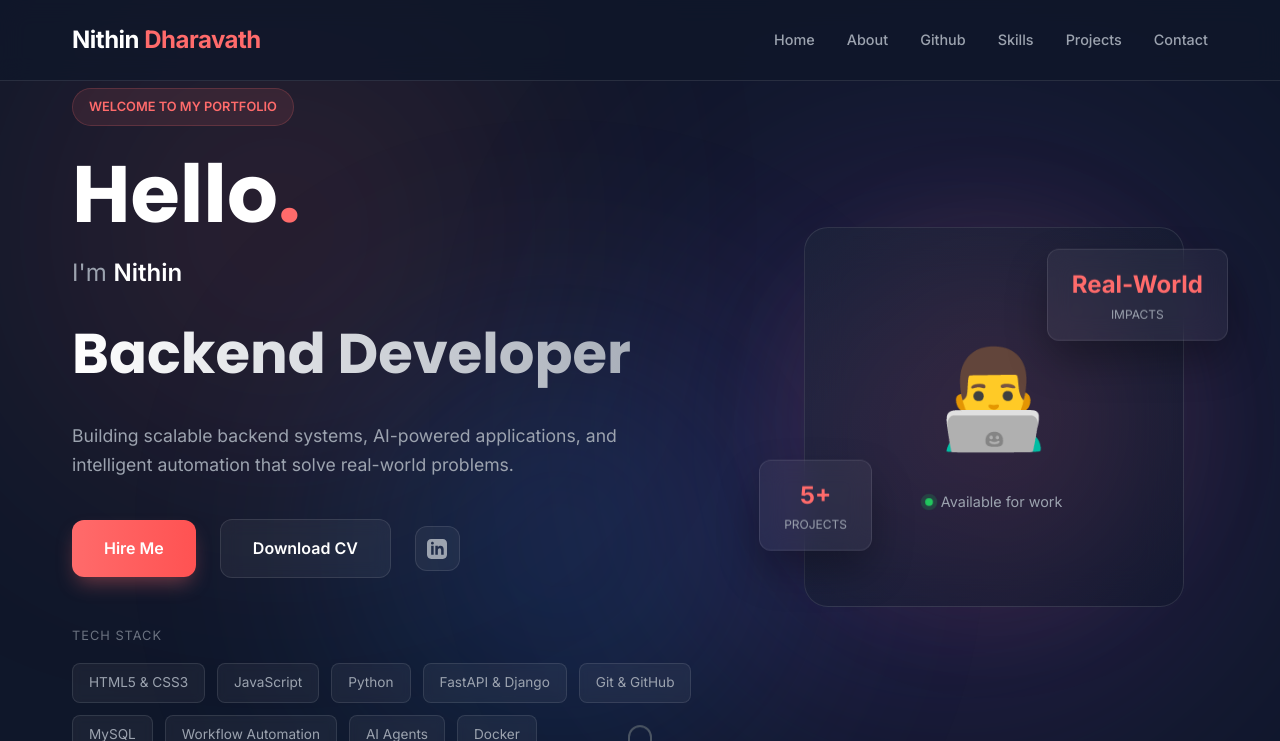
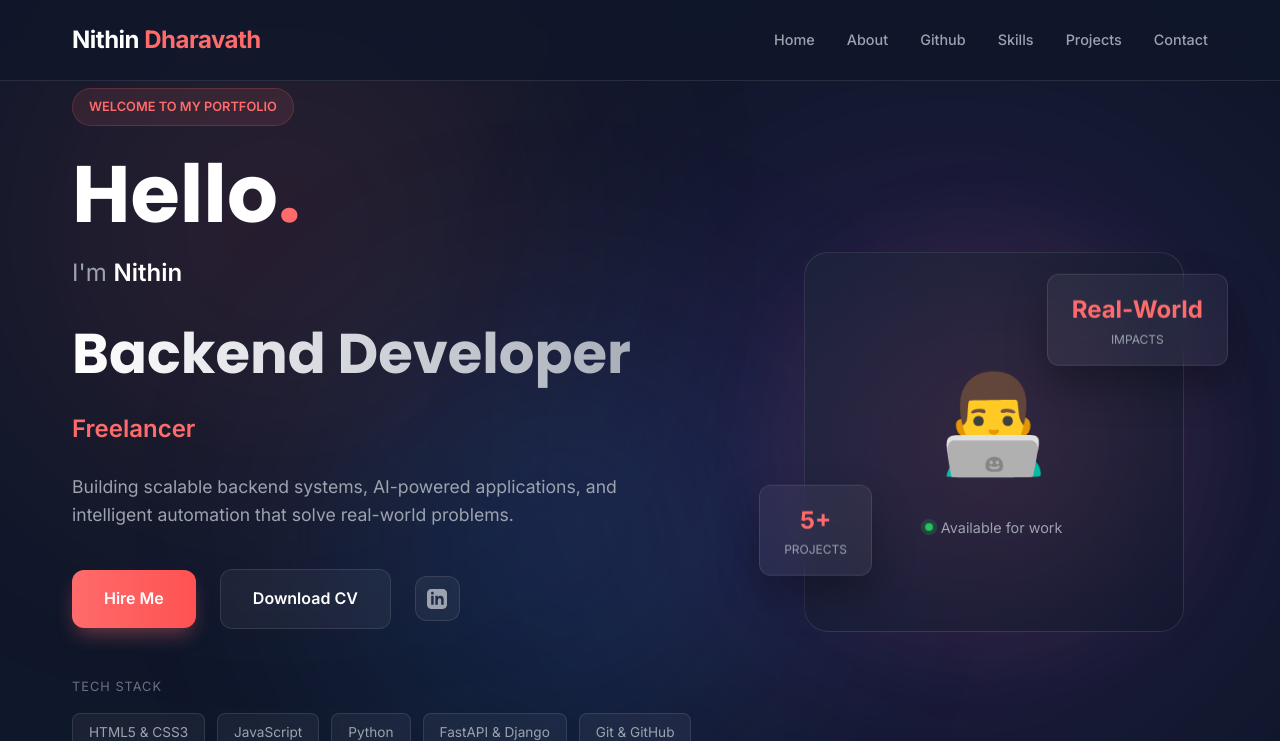
Before and after one commit to Nithin-dharavath/portfolio-website, a FastAPI app: page / in a window 1280 px wide. Shown: the top 741 px of the page. Run offline with FastAPI, Linux system fonts and the light colour scheme; parts of the project's set-up code (start-up, migrations or seed data) failed here and were passed over.

Commit message:
migrate Render to Vercel, add SEO improvements, add Freelancer title

```diff
--- /dev/null
+++ b/api/index.py
@@ -0,0 +1,6 @@
+import sys
+from pathlib import Path
+
+sys.path.append(str(Path(__file__).parent.parent))
+
+from main import app  # noqa: F401
--- a/static/css/style.css
+++ b/static/css/style.css
@@ -216,6 +216,14 @@
     background-clip: text;
     -webkit-background-clip: text;
     -webkit-text-fill-color: transparent;
+}
+
+.hero-freelancer {
+    font-size: 1.5rem;
+    color: var(--accent);
+    font-weight: 600;
+    margin-top: -0.75rem;
+    margin-bottom: 1.5rem;
 }
 
 .hero-description {
@@ -1210,6 +1218,10 @@
     .hero-main-title {
         font-size: 2.5rem;
     }
+    .hero-freelancer {
+        font-size: 1.25rem;
+        margin-top: -0.5rem;
+    }
     .services-grid {
         grid-template-columns: 1fr;
     }
--- /dev/null
+++ b/static/robots.txt
@@ -0,0 +1,4 @@
+User-agent: *
+Allow: /
+
+Sitemap: https://portfolio-nithin.vercel.app/sitemap.xml
--- a/templates/base.html
+++ b/templates/base.html
@@ -3,16 +3,40 @@
 <head>
     <meta charset="UTF-8">
     <meta name="viewport" content="width=device-width, initial-scale=1.0">
-    <title>{% block title %}Nithin Dharavath | Backend Developer & AI Agent Builder{% endblock %}</title>
-    <meta name="description" content="{% block description %}Professional portfolio of Nithin Dharavath, a fresher backend developer specializing in high-performance web applications.{% endblock %}">
-    <meta property="og:title" content="{% block og_title %}Nithin Dharavath | Backend Developer & AI Agent Builder{% endblock %}">
-    <meta property="og:description" content="{% block og_description %}Professional portfolio of Nithin Dharavath, a fresher backend developer specializing in high-performance web applications.{% endblock %}">
+    <link rel="canonical" href="{{ request.url.scheme }}://{{ request.url.netloc }}{{ request.url.path }}">
+    <title>{% block title %}Nithin Dharavath | Backend Developer, Freelancer & AI Agent Builder{% endblock %}</title>
+    <meta name="description" content="{% block description %}Professional portfolio of Nithin Dharavath, a fresher backend developer and freelancer specializing in high-performance web applications.{% endblock %}">
+    <meta property="og:title" content="{% block og_title %}Nithin Dharavath | Backend Developer, Freelancer & AI Agent Builder{% endblock %}">
+    <meta property="og:description" content="{% block og_description %}Professional portfolio of Nithin Dharavath, a fresher backend developer and freelancer specializing in high-performance web applications.{% endblock %}">
     <meta property="og:type" content="website">
-    <meta property="og:url" content="https://portfolio-nithin.onrender.com">
-    <meta property="og:image" content="https://skillicons.dev/icons?i=fastapi,python">
+    <meta property="og:url" content="{{ request.url.scheme }}://{{ request.url.netloc }}{{ request.url.path }}">
+    <meta property="og:image" content="/static/og-image.svg">
+    <meta property="og:image:width" content="1200">
+    <meta property="og:image:height" content="630">
     <meta name="twitter:card" content="summary_large_image">
-    <meta name="twitter:title" content="{% block twitter_title %}Nithin Dharavath | Backend Developer & AI Agent Builder{% endblock %}">
-    <meta name="twitter:description" content="{% block twitter_description %}Professional portfolio of Nithin Dharavath, a fresher backend developer specializing in high-performance web applications.{% endblock %}">
+    <meta name="twitter:title" content="{% block twitter_title %}Nithin Dharavath | Backend Developer, Freelancer & AI Agent Builder{% endblock %}">
+    <meta name="twitter:description" content="{% block twitter_description %}Professional portfolio of Nithin Dharavath, a fresher backend developer and freelancer specializing in high-performance web applications.{% endblock %}">
+    <script type="application/ld+json">
+    {
+        "@context": "https://schema.org",
+        "@type": "Person",
+        "name": "Nithin Dharavath",
+        "url": "{{ request.url.scheme }}://{{ request.url.netloc }}/",
+        "jobTitle": "Backend Developer, Freelancer & AI Agent Builder",
+        "sameAs": [
+            "https://github.com/Nithin-dharavath",
+            "https://www.linkedin.com/in/nithin-dharavathu/"
+        ]
+    }
+    </script>
+    <script type="application/ld+json">
+    {
+        "@context": "https://schema.org",
+        "@type": "WebSite",
+        "name": "Nithin Dharavath - Portfolio",
+        "url": "{{ request.url.scheme }}://{{ request.url.netloc }}/"
+    }
+    </script>
     <link rel="icon" type="image/svg+xml" href="/static/favicon.svg">
     <link rel="alternate icon" href="/static/favicon.ico">
     <link rel="stylesheet" href="/static/css/style.css">
--- a/templates/index.html
+++ b/templates/index.html
@@ -9,6 +9,7 @@
                 <h1 class="hero-title">Hello<span>.</span></h1>
                 <p class="hero-subtitle">I'm <span class="highlight">Nithin</span></p>
                 <h2 class="hero-main-title">Backend Developer</h2>
+                <p class="hero-freelancer">Freelancer</p>
                 <p class="hero-description"> Building scalable backend systems, AI-powered applications, and intelligent automation that solve real-world problems. </p>
                 <div class="hero-ctas">
                     <a href="#contact" class="btn btn-primary">Hire Me</a>
--- a/templates/skills.html
+++ b/templates/skills.html
@@ -2,7 +2,7 @@
 {% set active_page = "skills" %}
 
 {% block title %}Skills | Nithin Dharavath{% endblock %}
-{% block description %}Technical skills and expertise of Nithin Dharavath - Backend Developer and AI Agent Builder.{% endblock %}
+{% block description %}Technical skills and expertise of Nithin Dharavath - Backend Developer, Freelancer and AI Agent Builder.{% endblock %}
 {% block extra_css %}<link rel="stylesheet" href="/static/css/skills.css">{% endblock %}
 
 {% block content %}
```
Also changed, not shown: render.yaml (deleted, +0 -31 lines), tests/e2e/test_portfolio_workflows.py (+1 -1 lines), tests/test_routes.py (+1 -1 lines), README.md, static/og-image.svg (added), vercel.json (added), 2 other files.
